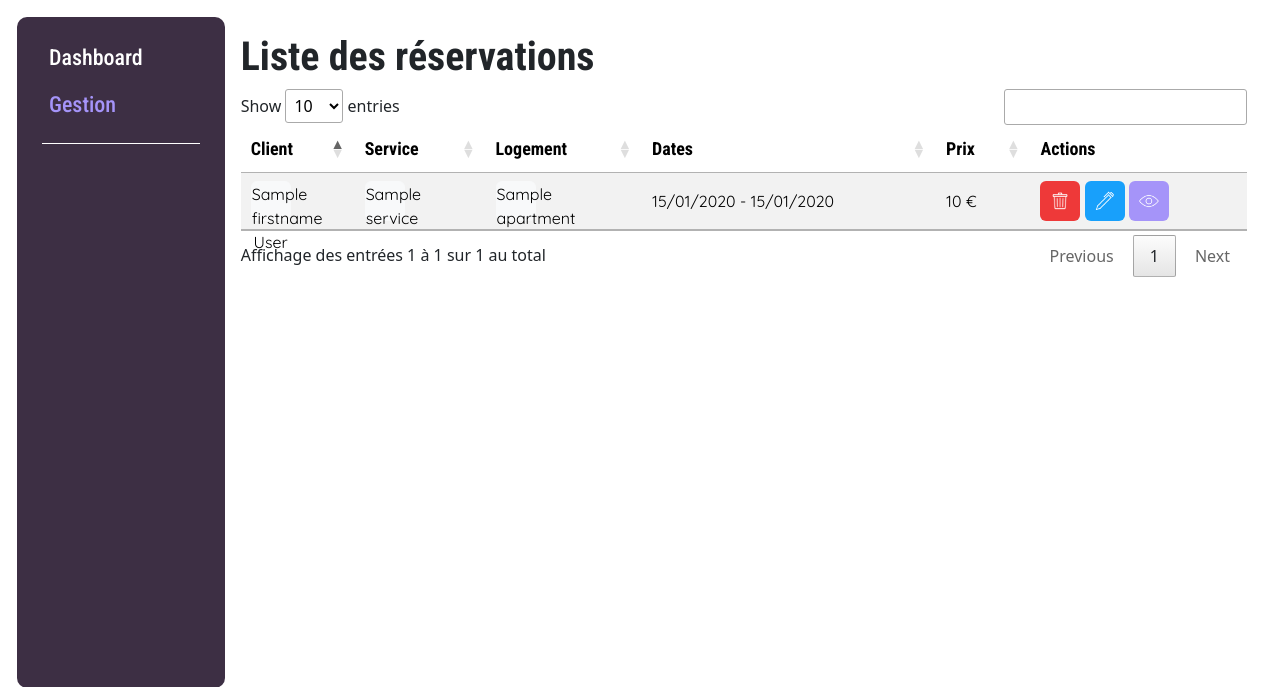
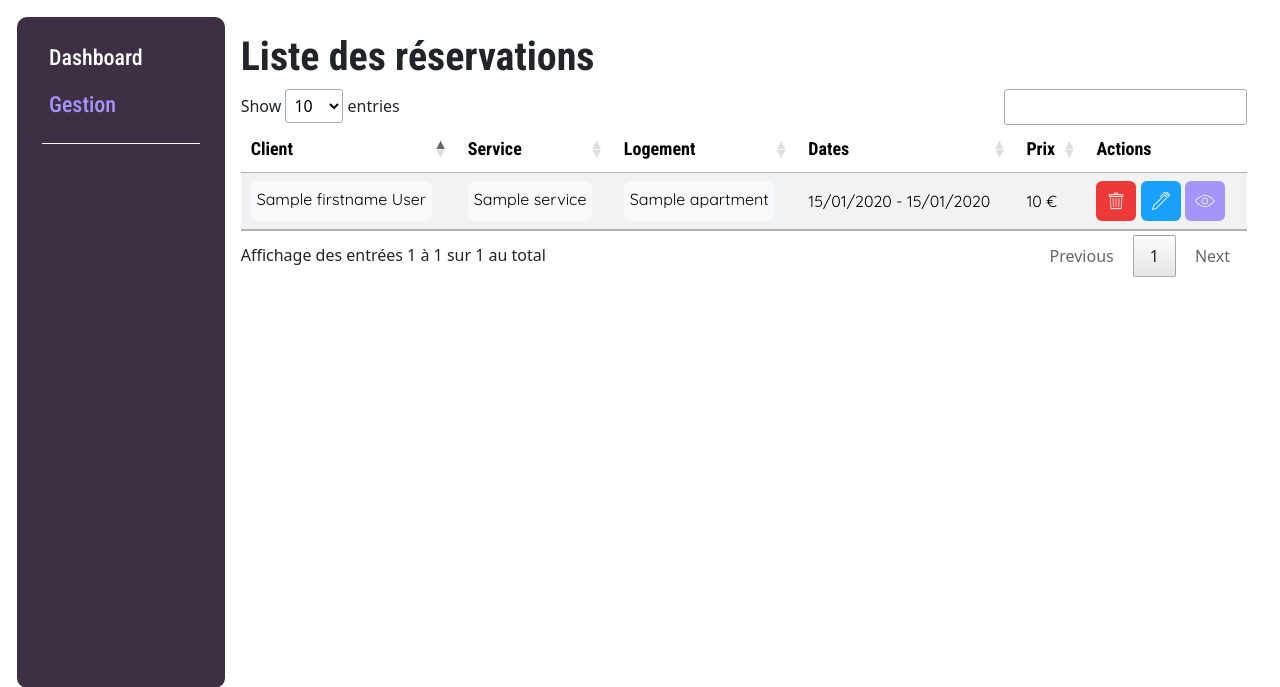
Before and after one commit to LumineWollah/PA, a Symfony app: template CaretakerServicesWeb/templates/backend/reservation/reservations.html.twig in a window 1280 px wide. Shown: the part 64-751 px from the top of the page. Run offline with Twig, Linux system fonts and the light colour scheme; the template is opened without the code that fills it: most values are stand-ins (such as "Sample title", 1, 10 or a date in 2020); style sheets or scripts are compiled from the project's sources; some libraries are stand-ins or nearby versions.

Commit message:
update crud css for reservations

```diff
--- a/CaretakerServicesWeb/assets/styles/crud.css
+++ b/CaretakerServicesWeb/assets/styles/crud.css
@@ -36,6 +36,21 @@ tr a, tr button{
 }
 
 .provider{
+    width: auto !important;
+    padding: 5px !important;
+}
+
+.client{
+    width: auto !important;
+    padding: 5px !important;
+}
+
+.service{
+    width: auto !important;
+    padding: 5px !important;
+}
+
+.apartment{
     width: auto !important;
     padding: 5px !important;
 }
```
